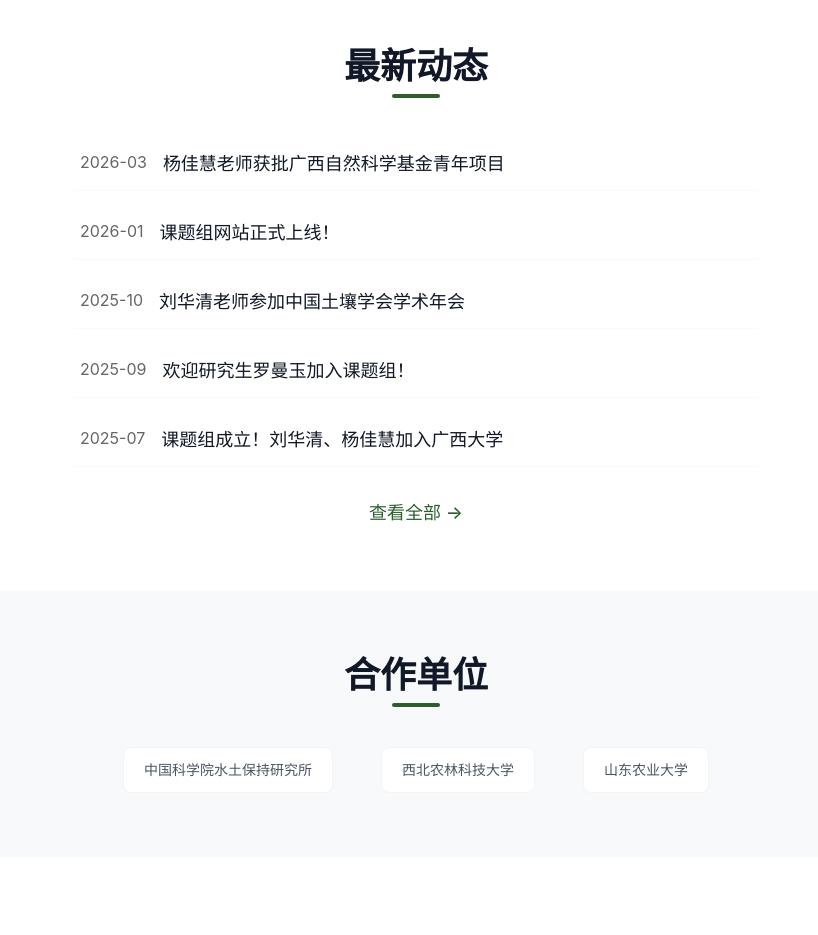
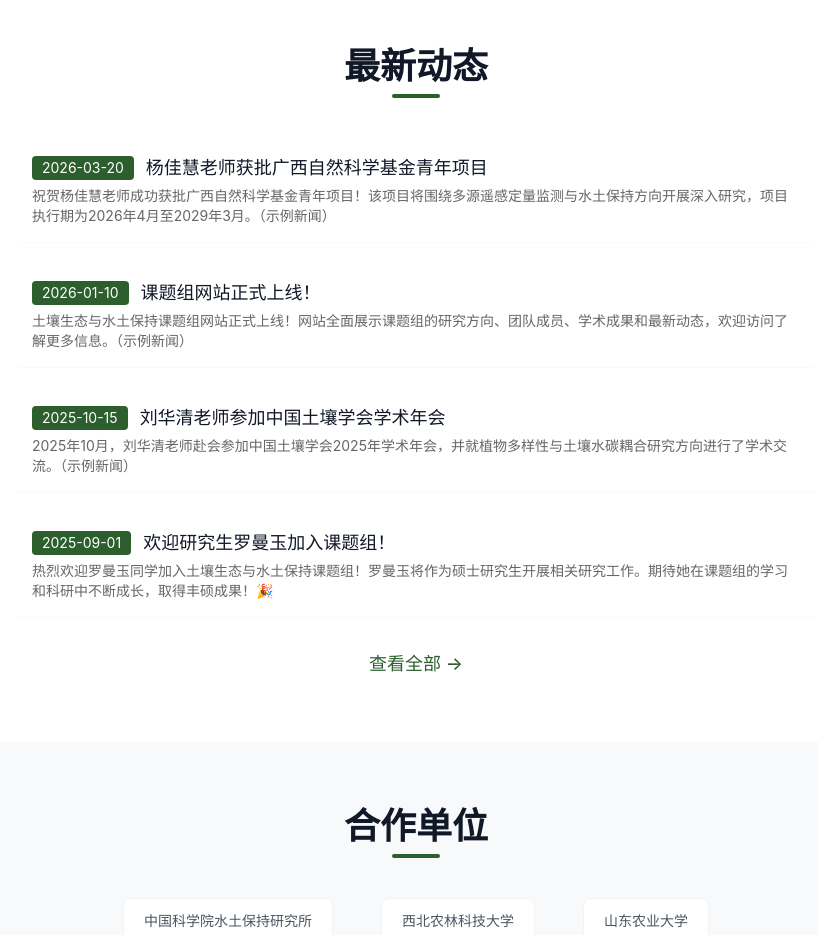
Before and after one commit to chliuhq/soil-ecology-lab, a Next.js app in the folder soil-ecology-lab/: page / in a window 1280 px wide. Shown: the part 2160-3095 px from the top of the page, without its empty margins (224-1042 px from the left). Built offline with nearby package versions, Linux system fonts and the light colour scheme; no server answers.

Commit message:
优化新闻展示：首页显示4条+日期+摘要预览

```diff
--- a/soil-ecology-lab/src/app/page.tsx
+++ b/soil-ecology-lab/src/app/page.tsx
@@ -150,12 +150,17 @@ export default function HomePage() {
             <h2 className="section-title text-center">{t.home.latestNews}</h2>
             <div className="h-1 w-12 bg-primary mx-auto mb-10 rounded" />
           </FadeInOnScroll>
-          <div className="max-w-2xl mx-auto space-y-4">
-            {[...news].sort((a: any, b: any) => b.date.localeCompare(a.date)).slice(0, 5).map((n: any, i: number) => (
+          <div className="max-w-3xl mx-auto space-y-5">
+            {[...news].sort((a: any, b: any) => b.date.localeCompare(a.date)).slice(0, 4).map((n: any, i: number) => (
               <Link key={i} href={`/news/${n.id}`}
-                className="flex gap-4 items-start py-3 border-b border-gray-50 hover:bg-green-50/50 rounded px-2 -mx-2 transition-colors group">
-                <span className="text-base text-text-light whitespace-nowrap">{n.date}</span>
-                <p className="text-gray-900 group-hover:text-primary transition-colors">{lt(n.title)}</p>
+                className="block py-4 px-4 -mx-4 border-b border-gray-50 hover:bg-green-50/50 rounded transition-colors group">
+                <div className="flex gap-3 items-center mb-1">
+                  <span className="text-sm text-white bg-primary px-2.5 py-0.5 rounded whitespace-nowrap">{n.date}</span>
+                  <h3 className="text-gray-900 font-medium group-hover:text-primary transition-colors">{lt(n.title)}</h3>
+                </div>
+                {n.content && (
+                  <p className="text-sm text-text-light line-clamp-2 mt-1 ml-0">{String(lt(n.content))}</p>
+                )}
               </Link>
             ))}
           </div>
--- a/soil-ecology-lab/src/data/news.json
+++ b/soil-ecology-lab/src/data/news.json
@@ -1,7 +1,7 @@
 [
   {
     "id": "001-lab-established",
-    "date": "2025-07",
+    "date": "2025-07-01",
     "title": {
       "zh": "课题组成立！刘华清、杨佳慧加入广西大学",
       "en": "Lab established! Huaqing Liu and Jiahui Yang join Guangxi University"
@@ -14,7 +14,7 @@
   },
   {
     "id": "002-welcome-luomanyu",
-    "date": "2025-09",
+    "date": "2025-09-01",
     "title": {
       "zh": "欢迎研究生罗曼玉加入课题组！",
       "en": "Welcome graduate student Manyu Luo to our lab!"
@@ -27,7 +27,7 @@
   },
   {
     "id": "003-liu-conference",
-    "date": "2025-10",
+    "date": "2025-10-15",
     "title": {
       "zh": "刘华清老师参加中国土壤学会学术年会",
       "en": "Dr. Huaqing Liu attends the Annual Meeting of the Soil Science Society of China"
@@ -40,7 +40,7 @@
   },
   {
     "id": "004-website-launch",
-    "date": "2026-01",
+    "date": "2026-01-10",
     "title": {
       "zh": "课题组网站正式上线！",
       "en": "Lab website officially launched!"
@@ -53,7 +53,7 @@
   },
   {
     "id": "005-yang-nsfc",
-    "date": "2026-03",
+    "date": "2026-03-20",
     "title": {
       "zh": "杨佳慧老师获批广西自然科学基金青年项目",
       "en": "Dr. Jiahui Yang awarded Guangxi Natural Science Foundation Youth Project"
```
